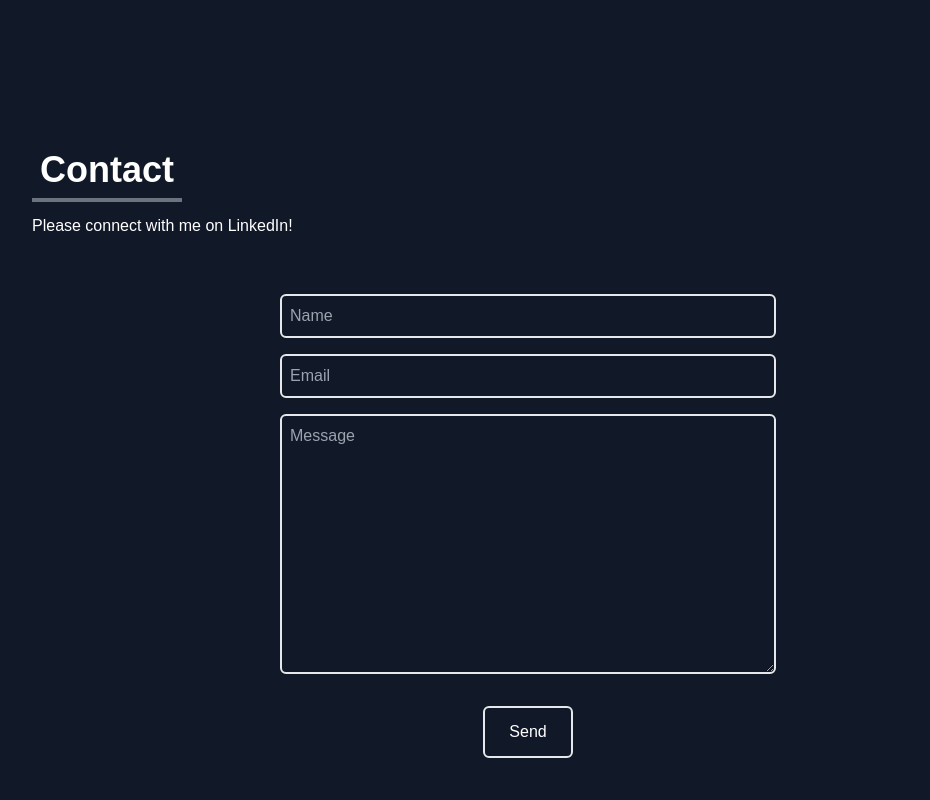
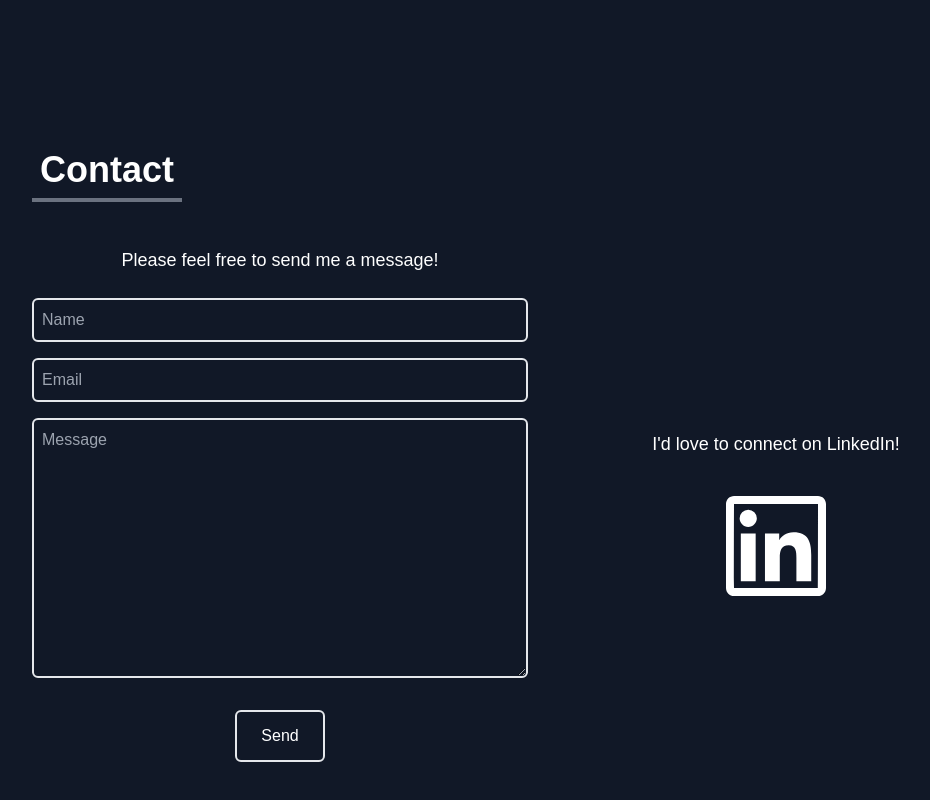
Before and after one commit to jerryfitzner/portfolio-2, a React (Create React App) app: page / in a window 1280 px wide. Shown: the part 2630-3430 px from the top of the page, without its empty margins (112-1042 px from the left). Built offline with nearby package versions, Linux system fonts and the light colour scheme.

Commit message:
Styled contact

```diff
--- a/src/components/Contact.jsx
+++ b/src/components/Contact.jsx
@@ -1,4 +1,5 @@
 import React from 'react';
+import { AiOutlineLinkedin, AiOutlineGithub } from 'react-icons/ai';
 
 const Contact = () => {
   return (
@@ -6,26 +7,28 @@ const Contact = () => {
       <div className='flex flex-col p-4 justify-center max-w-screen-lg mx-auto h-full'>
         <div className='pb-8'>
           <p className='text-4xl font-bold inline border-b-4 p-2 border-gray-500'>Contact</p>
-          <p className='py-6'>Please connect with me on LinkedIn!</p>
+
         </div>
-        <div className='flex justify-center items-center '>
-          <form action="https://getform.io/f/6470ac1d-7bed-4d03-a10e-a5ca422e7487" method='POST' className='flex flex-col w-full md:w-1/2'>
+        <div className='flex flex-col md:flex-row justify-center'>
+          <div className='flex justify-center items-center mx-auto w-1/2'>
+            <form action="https://getform.io/f/6470ac1d-7bed-4d03-a10e-a5ca422e7487" method='POST' className='flex flex-col w-full'>
+            <p className='py-6 text-center font-light text-lg'>Please feel free to send me a message! </p>
               <input
                 type="text"
                 name='name'
                 placeholder='Name'
-              className='p-2 bg-transparent border-2 rounded-md focus:outline-none'
+                className='p-2 bg-transparent border-2 rounded-md focus:outline-none hover:border-rose-600'
               />
               <input
                 type="text"
                 name='email'
                 placeholder='Email'
-              className='my-4 p-2 bg-transparent border-2 rounded-md focus:outline-none'
+                className='my-4 p-2 bg-transparent border-2 rounded-md focus:outline-none hover:border-rose-600'
               />
               <textarea
                 name="message"
                 rows="10"
-              className='p-2 bg-transparent border-2 rounded-md focus:outline-none'
+                className='p-2 bg-transparent border-2 rounded-md focus:outline-none  hover:border-rose-600'
                 placeholder='Message'
                 >
 
@@ -33,6 +36,20 @@ const Contact = () => {
                 <button className='px-6 py-3 my-8 border-2 mx-auto flex items-center rounded-md hover:scale-110 duration-300  hover:text-rose-600 hover:border-rose-600'>Send</button>
             </form>
           </div>
+          <div className='flex flex-col justify-center items-center mx-auto w-1/2 '>
+            <a
+            href='https://www.linkedin.com/in/jerryfitzner/'
+            target='_blank'
+            rel='noopener noreferrer'
+            className='flex flex-col justify-center items-center cursor-pointer duration-300 hover:text-rose-600 hover:scale-110 '
+            >
+              <p className='py-6 font-light text-lg '>I'd love to connect on LinkedIn!</p>
+              <div className='text-9xl'>
+              {<AiOutlineLinkedin />}
+            </div>
+            </a>
+          </div>
+        </div>
       </div>
     </div>
   )
--- a/src/components/Experience.jsx
+++ b/src/components/Experience.jsx
@@ -68,11 +68,11 @@ const Experience = () => {
     <div name='experience' className='w-full items-center'>
       <div className='max-w-screen-lg p-4 mx-auto flex flex-col justify-center w-full h-screen'>
         <div className='pb-8'>
-          <p className='text-4xl font-bold inline p-2 border-b-4 border-gray-500'>Experience</p>
+          <p className='text-4xl font-bold inline p-2 border-b-4 border-gray-500 '>Experience</p>
         </div>
         <div className='w-full grid grid-cols-2 sm:grid-cols-3 gap-8 text-center py-8 px-12 sm:px-0'>
           {experienceLogos.map(({logo, name, alt, link, color}) => (
-            <div className={`shadow-md hover:scale-105  py-2 rounded-lg cursor-pointer duration-300 ${color} `}>
+            <div className={`shadow-md hover:scale-105  py-2 rounded-lg cursor-pointer duration-300 ${color} dark:shadow-white dark:shadow-sm`}>
               <a
                 href={link}
                 target='_blank'
```
Lines whose indentation alone changed are shown as unchanged.
